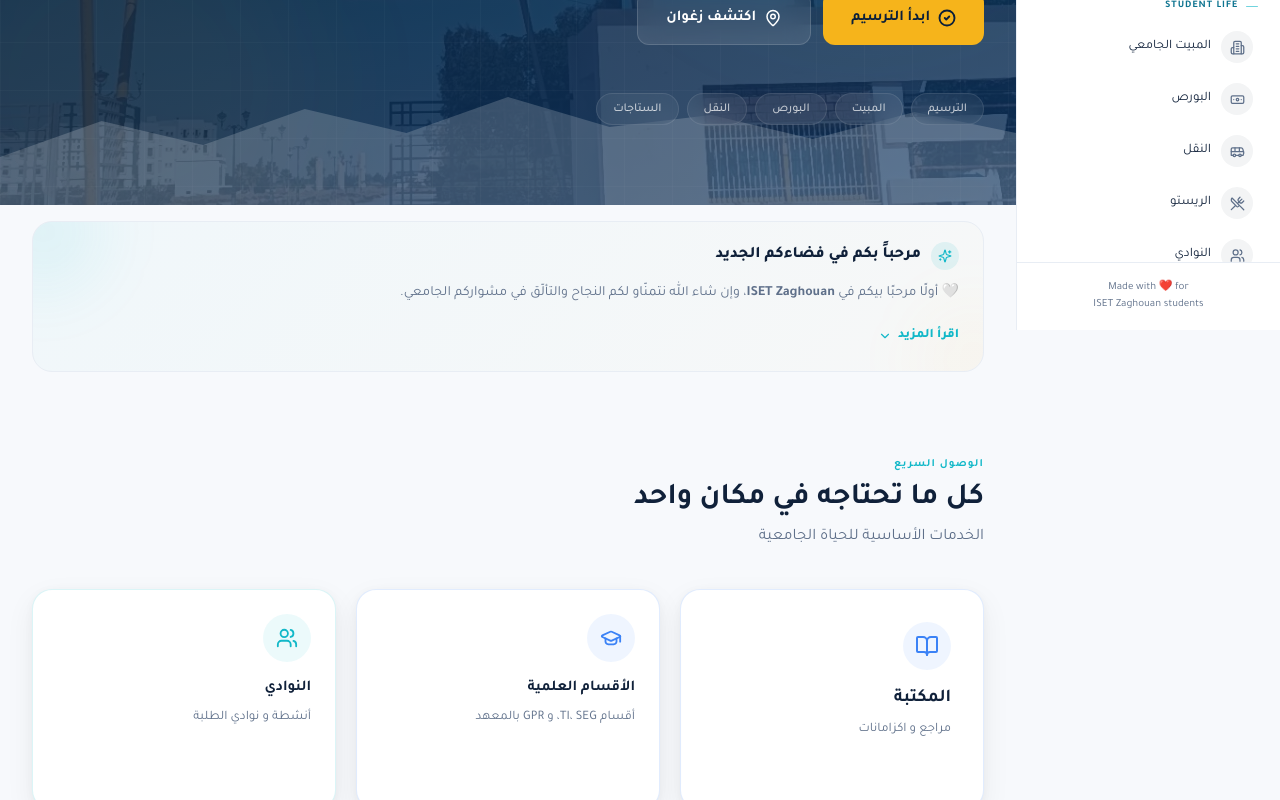
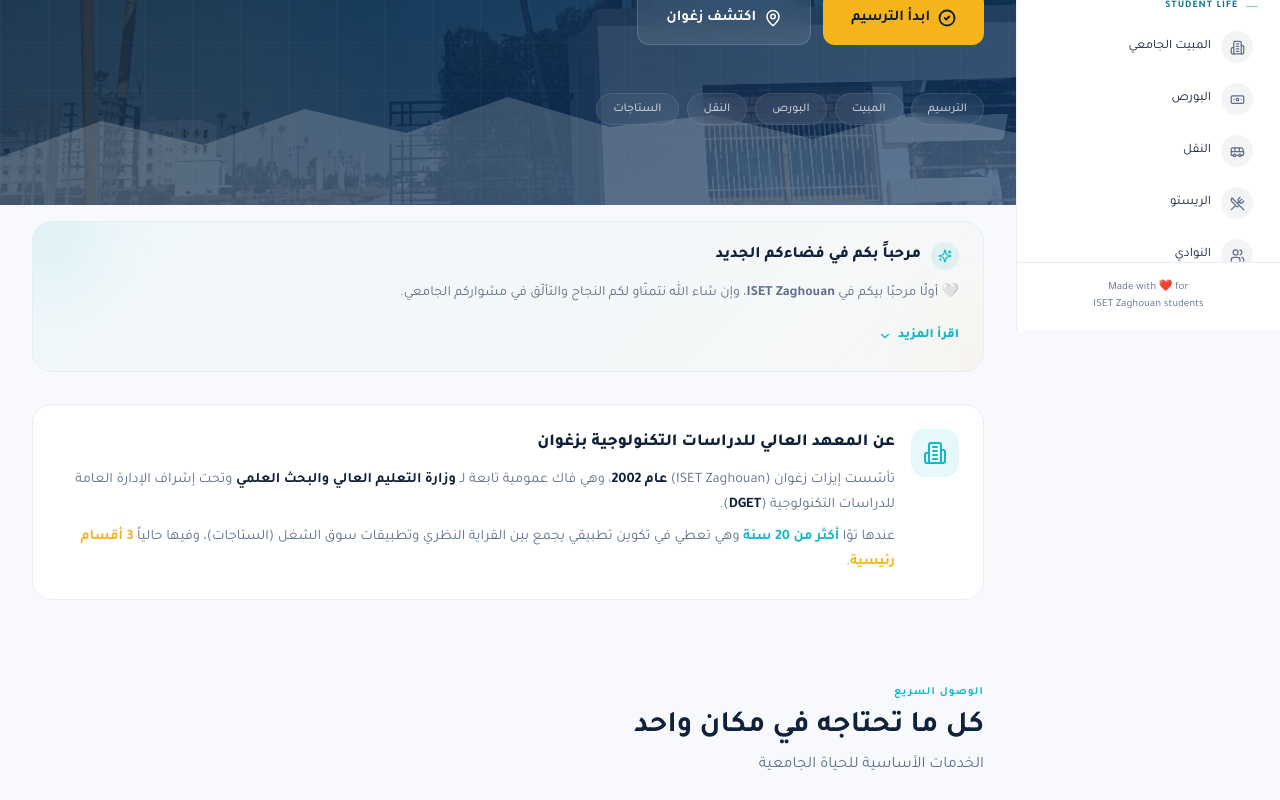
Before and after one commit to jozefelmanga/iset-zaghouan-hub, a Next.js app: page / in a window 1280 px wide. Shown: the part 470-1270 px from the top of the page. Built offline with nearby package versions, Linux system fonts and the light colour scheme; no server answers.

Commit message:
feat: add InstitutionInfoSection to display information about ISET Zaghouan

```diff
--- a/src/app/page.tsx
+++ b/src/app/page.tsx
@@ -5,6 +5,7 @@ import { HeroSection } from "@/components/sections/HeroSection";
 import { QuickAccessSection } from "@/components/sections/QuickAccessSection";
 import { Container } from "@/components/ui/layout";
 import { WelcomeSection } from "@/components/sections/WelcomeSection";
+import { InstitutionInfoSection } from "@/components/sections/InstitutionInfoSection";
 
 // Below-fold sections: code-split for a smaller initial JS bundle.
 // No loading placeholder — with static export (SSG) the HTML is already
@@ -39,6 +40,7 @@ export default function HomePage() {
 
       <Container size="content">
         <WelcomeSection />
+        <InstitutionInfoSection />
         <QuickAccessSection />
         <StudentJourneySection />
         <ExternalResourcesSection />
--- /dev/null
+++ b/src/components/sections/InstitutionInfoSection.tsx
@@ -0,0 +1,47 @@
+"use client";
+
+import { motion } from "framer-motion";
+import { Card } from "@/components/ui/Card";
+import { Building2 } from "@/lib/icons";
+import { departmentList } from "@/data/departments";
+
+export function InstitutionInfoSection() {
+  return (
+    <motion.section
+      initial={{ opacity: 0, y: 20 }}
+      animate={{ opacity: 1, y: 0 }}
+      transition={{ duration: 0.5, delay: 0.15 }}
+      className="mb-8"
+      dir="rtl"
+    >
+      <Card
+        elevation="flat"
+        style={{
+          border: "1px solid var(--color-border)",
+          background: "var(--color-surface)",
+          borderRadius: "20px",
+          padding: "24px",
+          position: "relative",
+          overflow: "hidden",
+        }}
+      >
+        <div style={{ display: "flex", alignItems: "flex-start", gap: "16px" }} className="flex-col sm:flex-row">
+          <div style={{ flexShrink: 0, width: "48px", height: "48px", borderRadius: "14px", background: "rgba(18, 184, 200, 0.1)", display: "flex", alignItems: "center", justifyContent: "center" }}>
+            <Building2 size={24} className="text-[#12B8C8]" />
+          </div>
+          <div>
+            <h2 style={{ fontSize: "17px", fontWeight: 800, color: "var(--color-text)", marginBottom: "12px", display: "flex", alignItems: "center", gap: "8px" }}>
+              عن المعهد العالي للدراسات التكنولوجية بزغوان
+            </h2>
+            <p style={{ fontSize: "14.5px", color: "var(--color-text-secondary)", lineHeight: 1.7, margin: 0, marginBottom: "8px" }}>
+              تأسّست إيزات زغوان (ISET Zaghouan) <span style={{ color: "var(--color-primary)", fontWeight: 700 }}>عام 2002</span>، وهي فاك عمومية تابعة لـ <span style={{ color: "var(--color-text)", fontWeight: 600 }}>وزارة التعليم العالي والبحث العلمي</span> وتحت إشراف الإدارة العامة للدراسات التكنولوجية (<span style={{ color: "var(--color-text)", fontWeight: 600 }} dir="ltr">DGET</span>).
+            </p>
+            <p style={{ fontSize: "14.5px", color: "var(--color-text-secondary)", lineHeight: 1.7, margin: 0 }}>
+              عندها توّا <span style={{ color: "var(--color-secondary)", fontWeight: 700 }}>أكثر من 20 سنة</span> وهي تعطي في تكوين تطبيقي يجمع بين القراية النظري وتطبيقات سوق الشغل (الستاجات)، وفيها حالياً <span style={{ color: "var(--color-accent)", fontWeight: 700 }}>{departmentList.length} أقسام رئيسية</span>.
+            </p>
+          </div>
+        </div>
+      </Card>
+    </motion.section>
+  );
+}
```
